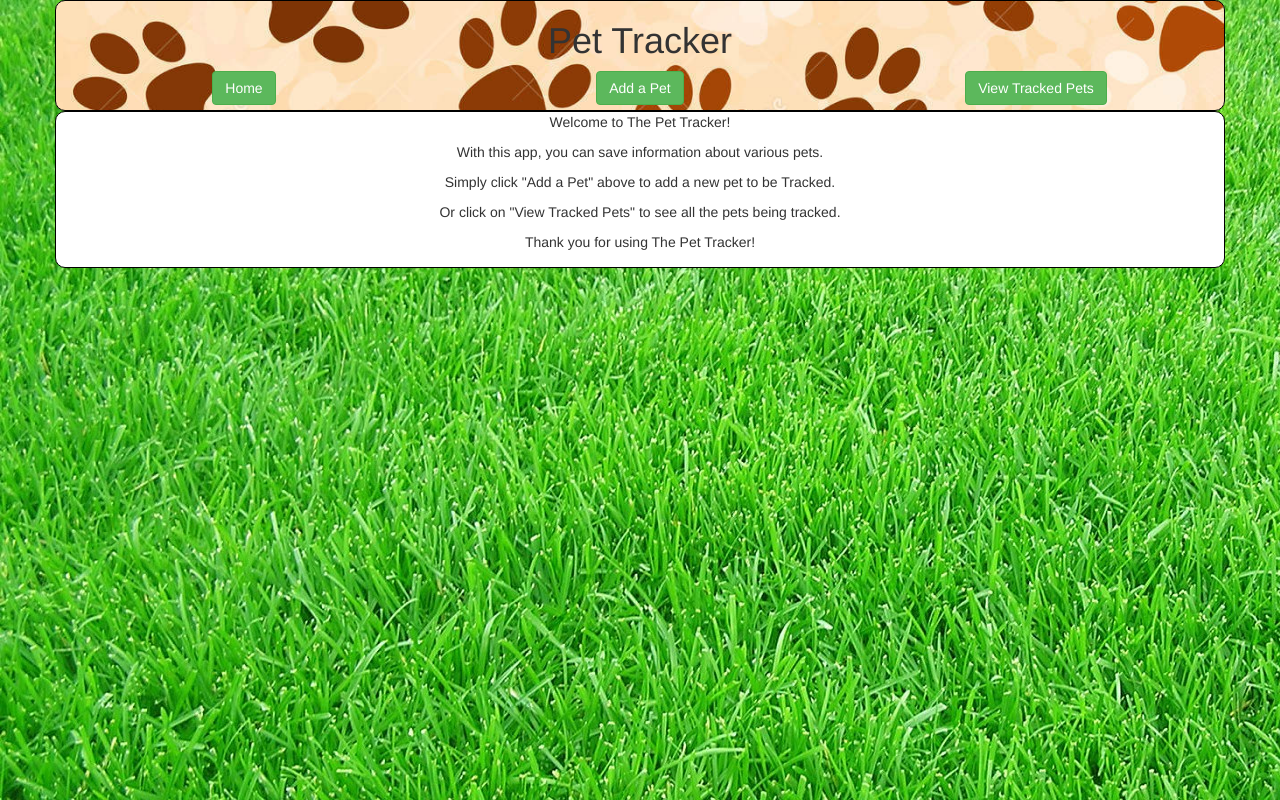
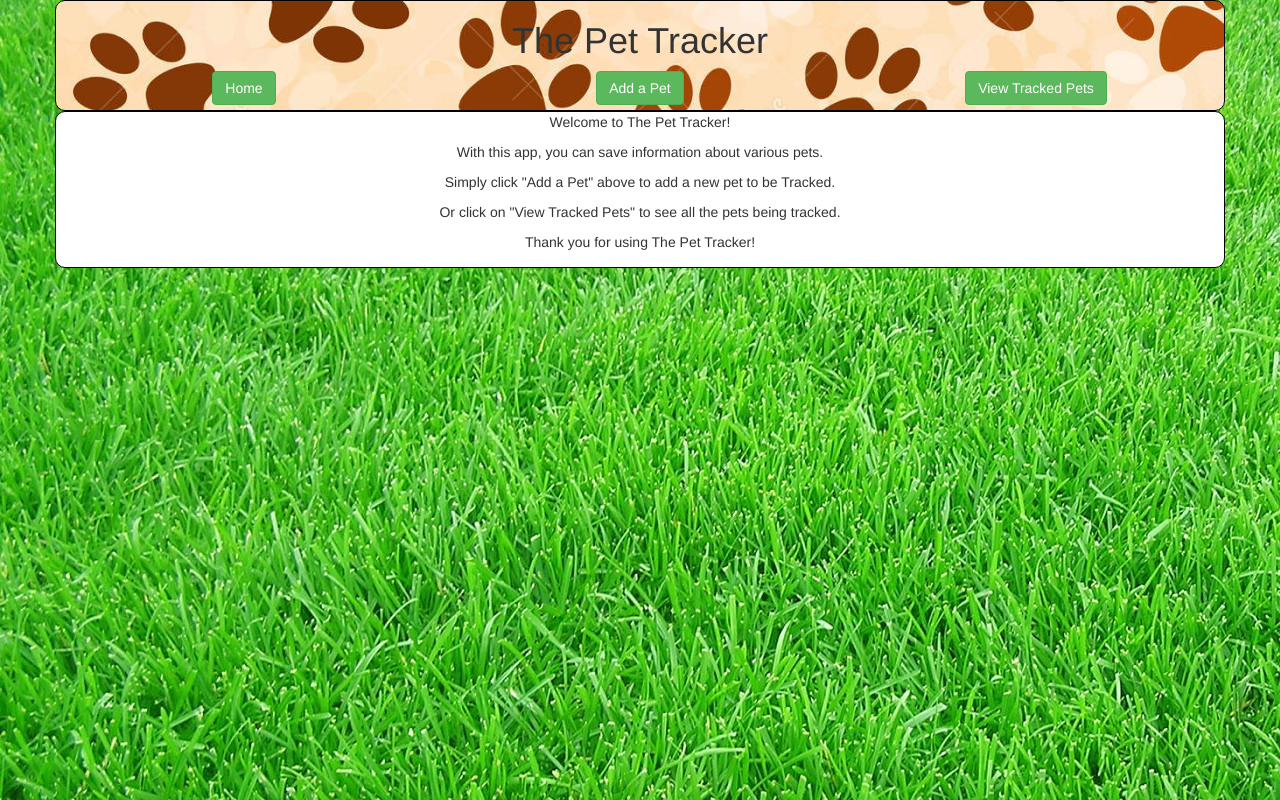
Before and after one commit to ThatSpaceGuy/Prime-Weekend-Challenge-5, a website: page public/views/index.html in a window 1280 px wide. Drawn offline with Linux system fonts and the light colour scheme; files that its build step writes are made by us from their sources; files whose address does not match are found by name.

Commit message:
Title change

```diff
--- a/public/views/index.html
+++ b/public/views/index.html
@@ -13,7 +13,7 @@
 </head>
 <body>
 	<div class="container" ng-controller="mainController" id="mainNav">
-		<h1>Pet Tracker</h1>
+		<h1>The Pet Tracker</h1>
 		<div class="row">
 			<div class="col-xs-4">
 				<a class="btn btn-success" href="#home">Home</a>
```
